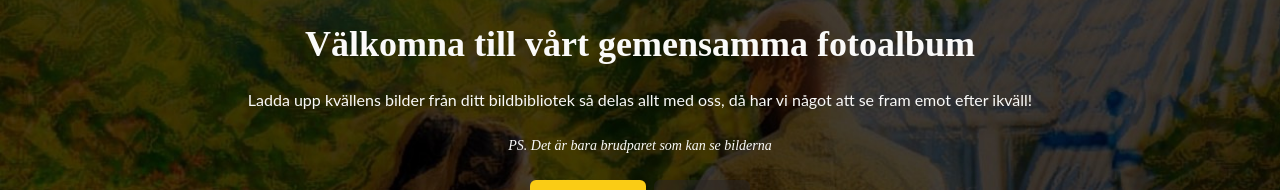
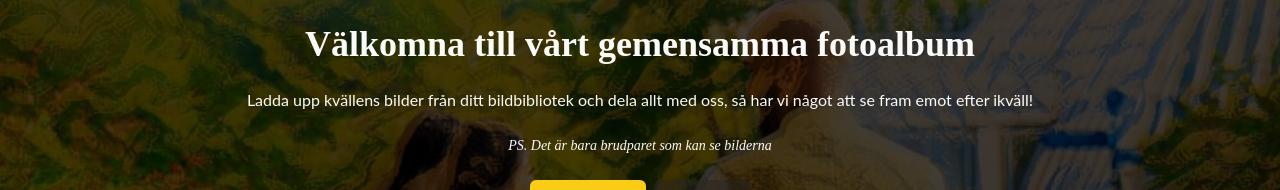
Before and after one commit to Mahadi-Ahmed/party-pics, a React (Vite) app: page / in a window 1280 px wide. Shown: the top 190 px of the page. Built offline with nearby package versions, Linux system fonts and the light colour scheme; a web font is replaced by a local one.

Commit message:
change text

```diff
--- a/src/App.tsx
+++ b/src/App.tsx
@@ -141,7 +141,7 @@ function App() {
       <div className='p-6 flex flex-col items-center gap-6 text-center'>
         <h1 className='font-serif text-4xl font-bold'>Välkomna till vårt gemensamma fotoalbum</h1>
         <p className='text-center'>
-          Ladda upp kvällens bilder från ditt bildbibliotek så delas allt med oss, då har vi något att se
+          Ladda upp kvällens bilder från ditt bildbibliotek och dela allt med oss, så har vi något att se
           fram emot efter ikväll!
         </p>
         <p className='font-serif text-sm italic'>PS. Det är bara brudparet som kan se bilderna</p>
```
